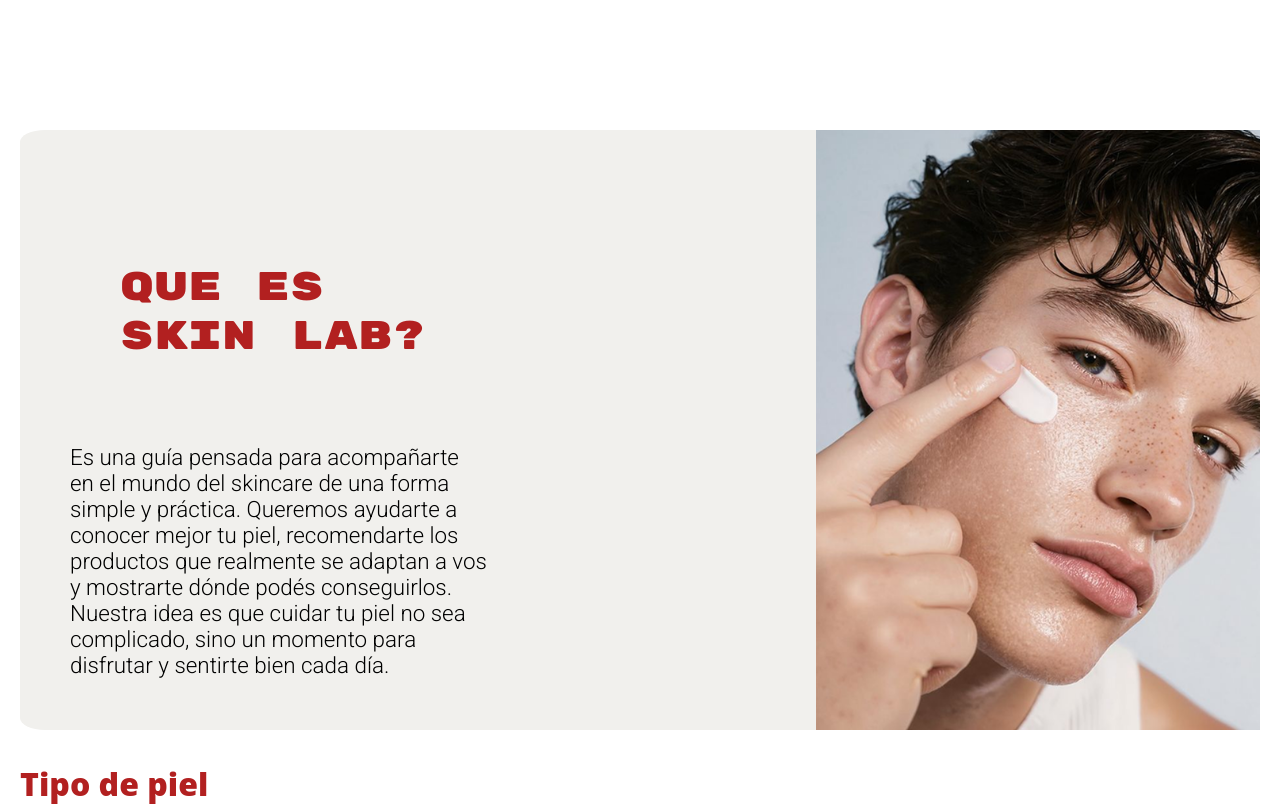
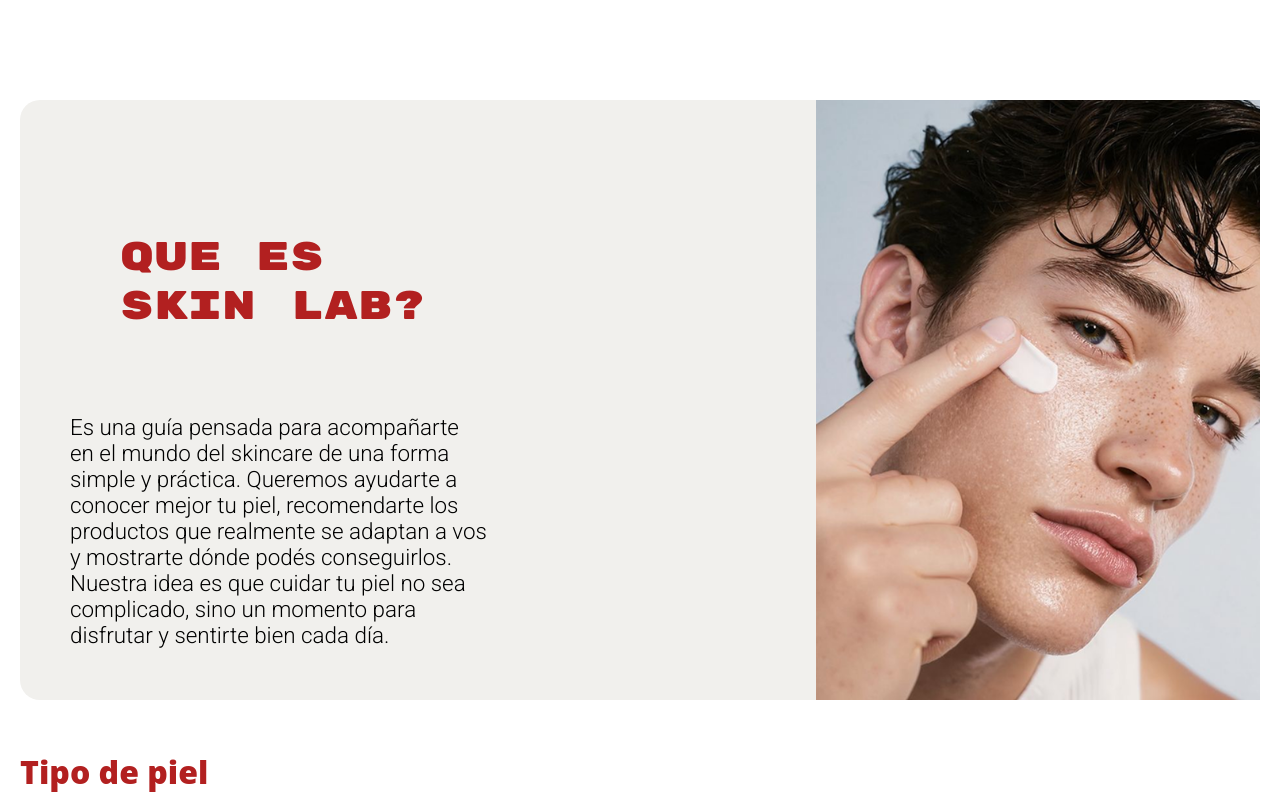
Before and after one commit to Iripontiroli98/SKINLAB, a website built with Vite: page index.html in a window 1280 px wide. Shown: the part 760-1568 px from the top of the page. Built offline with nearby package versions, Linux system fonts and the light colour scheme; files whose address does not match are found by name.

Commit message:
Agrego border radius y margin a las secciones

```diff
--- a/src/style.css
+++ b/src/style.css
@@ -4,7 +4,7 @@
       box-sizing: border-box;
     }
     body, html {
-      margin: 10px;
+      margin: 0;
       padding: 0;
       font-family: "Roboto", sans-serif;
     }
@@ -17,9 +17,10 @@
       display: flex;
       flex-direction: column;
       justify-content: flex-start;
-      border-radius: 2%;
+      border-radius: 20px;
       position: relative;
       transition: background-color 0.3s ease;
+      margin: 10px 20px;
     }
 
     /* Barra superior con logo y hamburguesa */
@@ -143,9 +144,9 @@
 #historia{
   background-color: #f1f0ed;
   display: flex;
-  margin-top: 70px;
+  margin: 50px 20px;
   height: 500px;
-  border-radius: 2%;
+  border-radius: 20px;
 }
 
 #historia h2{
@@ -190,7 +191,7 @@
 h3{
     font-size: clamp(1.2rem, 3vw, 2rem);
     font-family: "Open sans", sans-serif;
-    margin-bottom: 20px;
+    margin: 20px 20px;
     color: #B22020;
     display: flex;
     font-weight: 900;
@@ -223,7 +224,7 @@ h3{
 }
 #productos {
   max-width: 100%;
-  margin: 0 auto;
+  margin: 20px 20px;
   padding: 20px 0px;
   font-family: Arial, sans-serif;
 }
```
